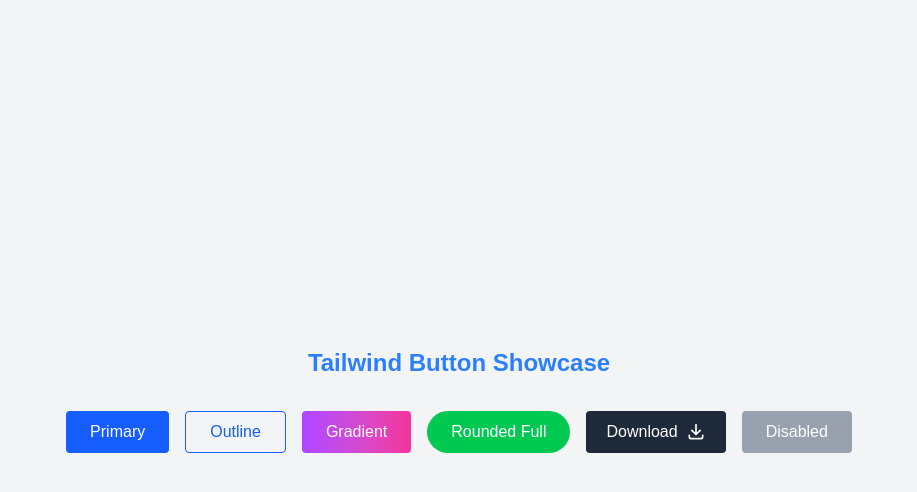
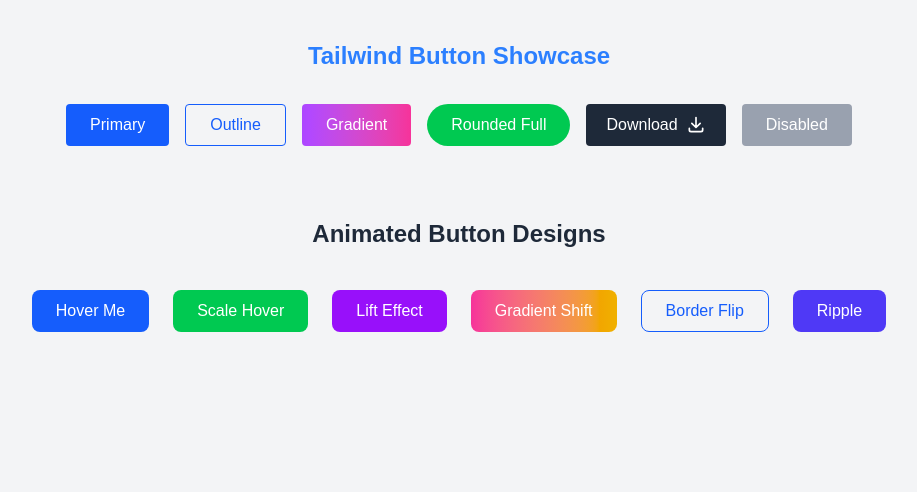
Before and after one commit to Prohor722/tailwind_compoenets, a Next.js app: page /button in a window 1280 px wide. Shown: the top 492 px of the page, without its empty margins (181-1098 px from the left). Built offline with nearby package versions, Linux system fonts and the light colour scheme.

Commit message:
animation buttons added

```diff
--- a/app/button/page.tsx
+++ b/app/button/page.tsx
@@ -1,5 +1,6 @@
 //use client
 import React from 'react'
+import { AnimarionButtons } from '../components/animarion-buttons'
 
 const page = () => {
   return (
@@ -46,6 +47,8 @@ const page = () => {
           Disabled
         </button>
       </div>
+
+      <AnimarionButtons />
     </div>
   )
 }
--- /dev/null
+++ b/app/components/animarion-buttons.tsx
@@ -0,0 +1,42 @@
+import React from 'react'
+
+export const AnimarionButtons = () => {
+  return (
+    <div className="min-h-screen bg-gray-100 p-10 flex flex-col items-center gap-10">
+      <h1 className="text-2xl font-bold text-gray-800">Animated Button Designs</h1>
+
+      <div className="flex flex-wrap gap-6 justify-center w-full max-w-4xl">
+        {/* Basic Hover Button */}
+        <button className="bg-blue-600 text-white px-6 py-2 rounded-lg hover:bg-blue-700 transition duration-300 ease-in-out">
+          Hover Me
+        </button>
+
+        {/* Scale on Hover */}
+        <button className="bg-green-500 text-white px-6 py-2 rounded-lg transform hover:scale-110 transition-transform duration-300">
+          Scale Hover
+        </button>
+
+        {/* Shadow & Translate Animation */}
+        <button className="bg-purple-600 text-white px-6 py-2 rounded-lg hover:shadow-xl hover:-translate-y-1 transition-all duration-300">
+          Lift Effect
+        </button>
+
+        {/* Gradient Background Slide Animation */}
+        <button className="relative overflow-hidden text-white px-6 py-2 rounded-lg bg-gradient-to-r from-pink-500 to-yellow-500 hover:from-yellow-500 hover:to-pink-500 transition-all duration-500">
+          Gradient Shift
+        </button>
+
+        {/* Border Animation */}
+        <button className="relative px-6 py-2 text-blue-600 border border-blue-600 rounded-lg hover:bg-blue-600 hover:text-white transition-colors duration-300">
+          Border Flip
+        </button>
+
+        {/* Ripple Style Animation (Pseudo-Effect) */}
+        <button className="relative bg-indigo-600 text-white px-6 py-2 rounded-lg group overflow-hidden">
+          <span className="absolute w-0 h-0 transition-all duration-500 ease-out bg-white opacity-20 rounded-full group-hover:w-32 group-hover:h-32 group-hover:top-[-16px] group-hover:left-[-16px]" />
+          <span className="relative z-10">Ripple</span>
+        </button>
+      </div>
+    </div>
+  )
+}
```
